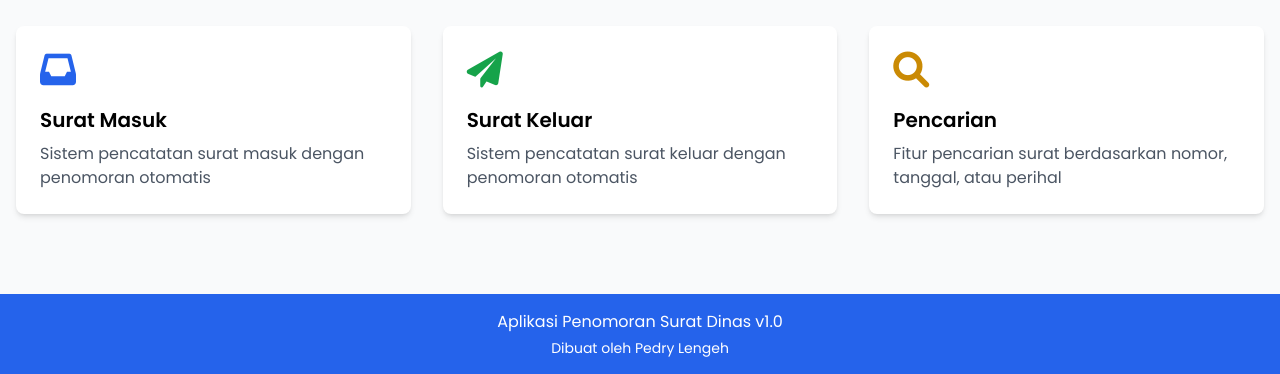
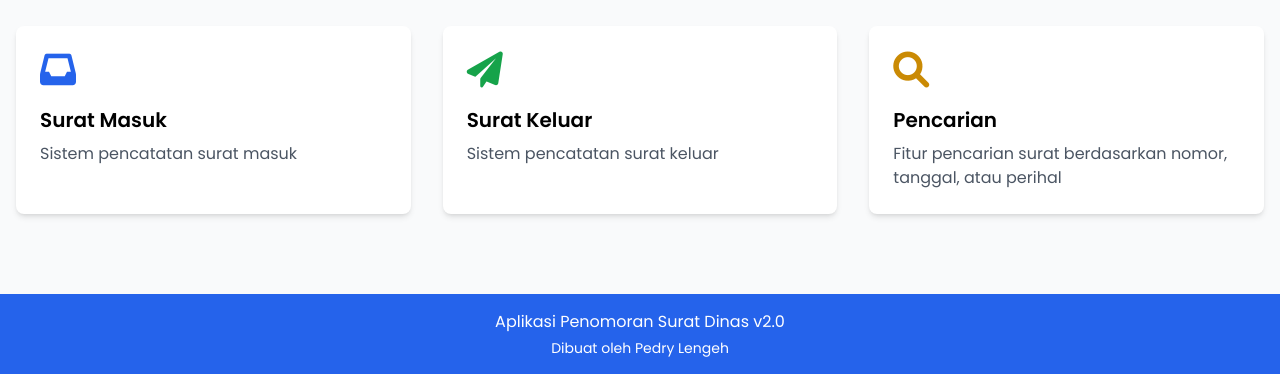
Before and after one commit to Mangapu/AplikasiSuratV2, a plain HTML site: page index.html in a window 1280 px wide. Shown: the part 462-836 px from the top of the page. Drawn offline with nearby package versions, Linux system fonts and the light colour scheme.

Commit message:
Add index.html 1743897764636

```diff
--- a/index.html
+++ b/index.html
@@ -53,14 +53,14 @@
                     <i class="fas fa-inbox text-4xl"></i>
                 </div>
                 <h3 class="text-xl font-bold mb-2">Surat Masuk</h3>
-                <p class="text-gray-600">Sistem pencatatan surat masuk dengan penomoran otomatis</p>
+                <p class="text-gray-600">Sistem pencatatan surat masuk</p>
             </div>
             <div class="bg-white p-6 rounded-lg shadow-md">
                 <div class="text-green-600 mb-4">
                     <i class="fas fa-paper-plane text-4xl"></i>
                 </div>
                 <h3 class="text-xl font-bold mb-2">Surat Keluar</h3>
-                <p class="text-gray-600">Sistem pencatatan surat keluar dengan penomoran otomatis</p>
+                <p class="text-gray-600">Sistem pencatatan surat keluar</p>
             </div>
             <div class="bg-white p-6 rounded-lg shadow-md">
                 <div class="text-yellow-600 mb-4">
@@ -76,7 +76,7 @@
 
     <footer class="bg-blue-600 text-white py-4 mt-8">
         <div class="container mx-auto px-4 text-center">
-            <p>Aplikasi Penomoran Surat Dinas v1.0</p>
+            <p>Aplikasi Penomoran Surat Dinas v2.0</p>
             <p class="text-sm mt-1">Dibuat oleh Pedry Lengeh</p>
         </div>
     </footer>
```
